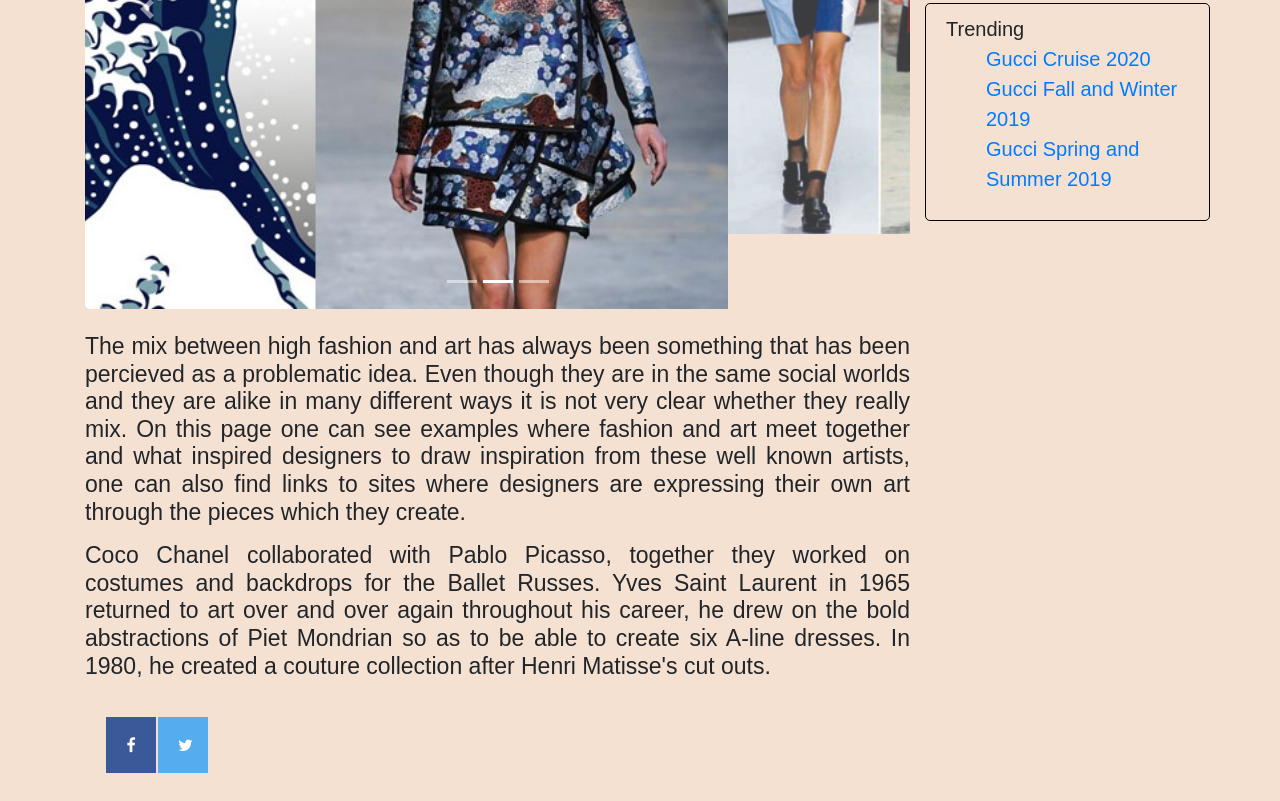
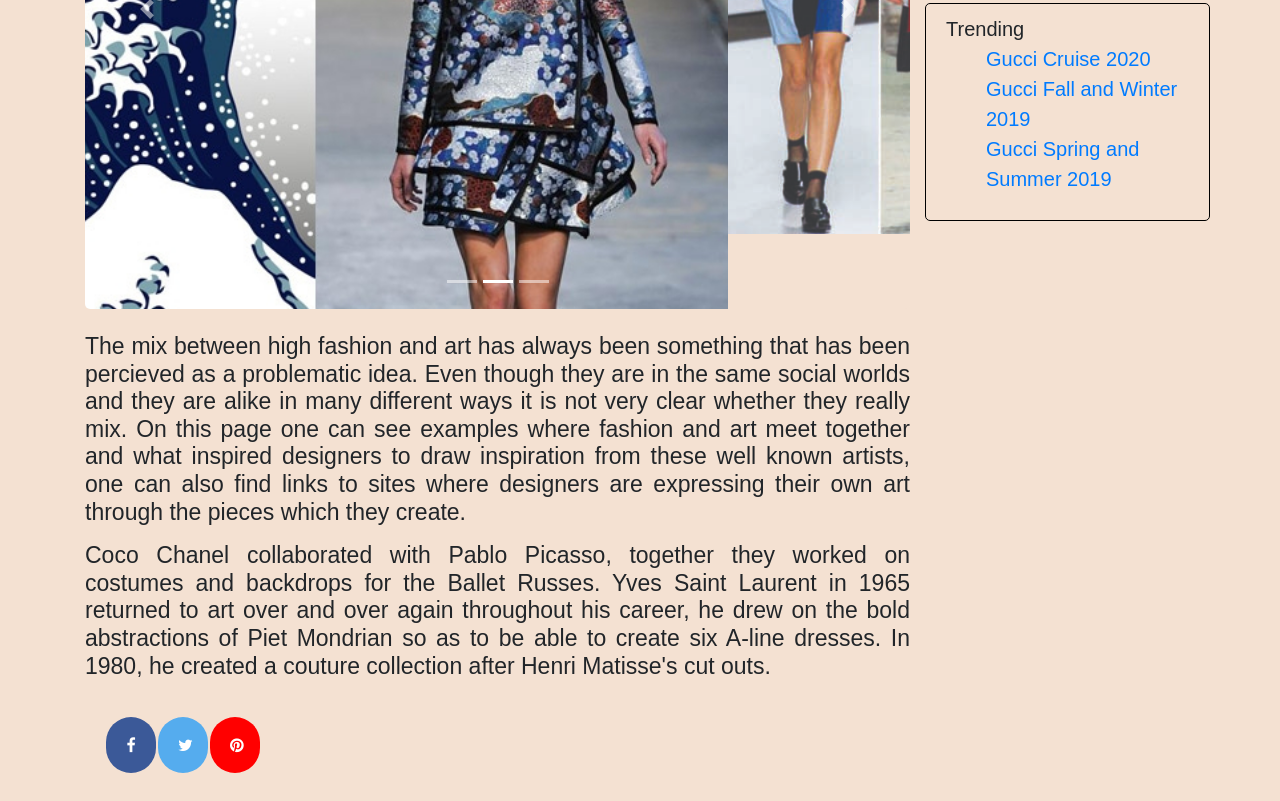
Before and after one commit to bonellomiriam/Competition-Miriam-Ylenia, a plain HTML site: page index.html in a window 1280 px wide. Shown: the part 371-1172 px from the top of the page. Drawn offline with nearby package versions, Linux system fonts and the light colour scheme.

Commit message:
added pinterest social button added css for the pinterest social button and edited the css of the other 2 social buttons

```diff
--- a/css/style.css
+++ b/css/style.css
@@ -44,11 +44,19 @@ body {
 .fa-facebook {
   background: #3B5998;
   color: white;
+  border-radius: 360px;
 }
 
 .fa-twitter {
   background: #55ACEE;
   color: white;
+  border-radius: 360px;
+}
+
+.fa-pinterest {
+  background: red;
+  color: white;
+  border-radius: 360px;
 }
 
 h1{
--- a/index.html
+++ b/index.html
@@ -137,6 +137,7 @@
         <tr>
           <td><a href="https://www.facebook.com/" class="fa fa-facebook"></a></td>
           <td><a href="https://twitter.com/?lang=en" class="fa fa-twitter"></a></td>
+          <td><a href="https://www.pinterest.com/" class="fa fa-pinterest"></a></td>
         </table>
       </div>
     </div>
```
